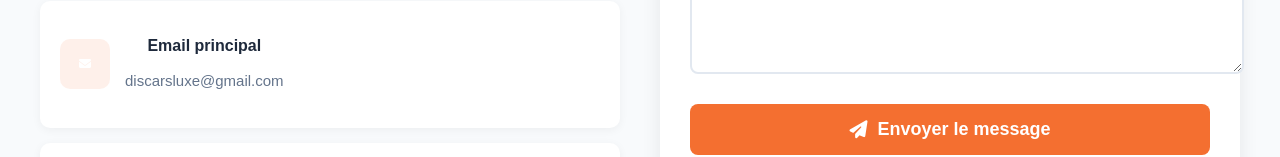
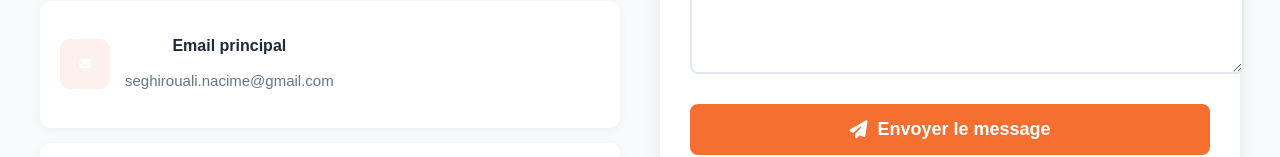
Before and after one commit to diskala/portfolio, a React (Create React App) app: page /portfolio/contact in a window 1280 px wide. Shown: the part 644-801 px from the top of the page. Built offline with nearby package versions, Linux system fonts and the light colour scheme.

Commit message:
modif adresse mail

```diff
--- a/src/Pages/Contact/Contact.jsx
+++ b/src/Pages/Contact/Contact.jsx
@@ -95,7 +95,7 @@ export default function Contact() {
     {
       icon: "fa-envelope",
       title: "Email principal",
-      content: "discarsluxe@gmail.com",
+      content: "seghirouali.nacime@gmail.com",
       action: () => {
         const mailto = "mailto:discarsluxe@gmail.com";
         const link = document.createElement('a');
```
